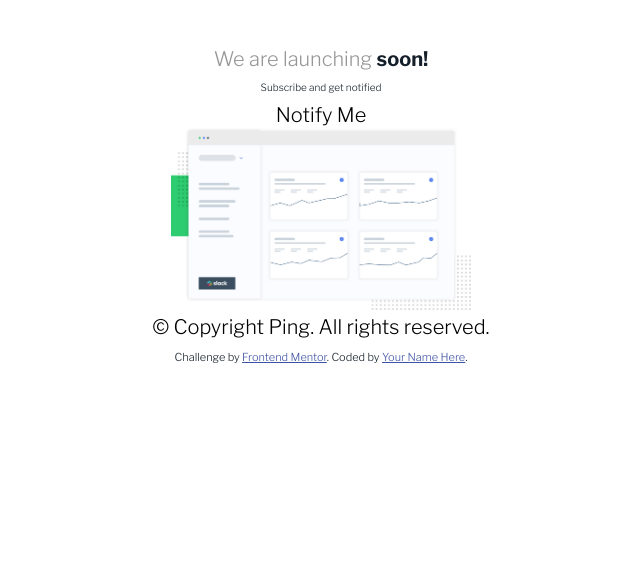
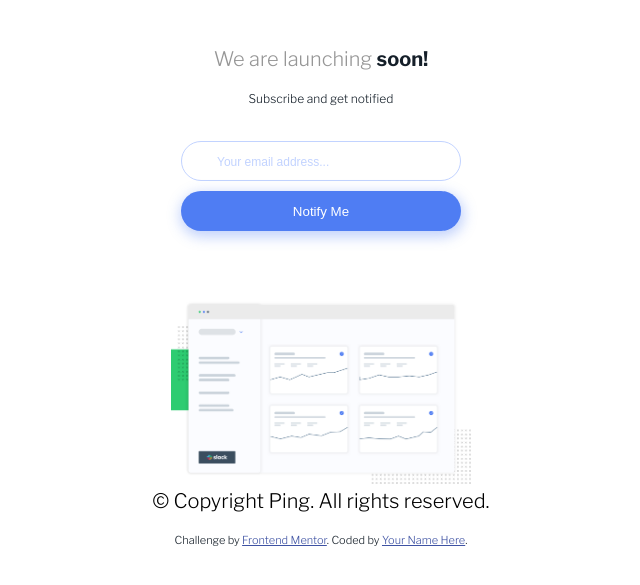
Before and after one commit to dolgopolov-v/ping-coming-soon-page-master, a plain HTML site: page index.html in a window 1280 px wide. Shown: the part 103-688 px from the top of the page, without its empty margins (319-959 px from the left). Drawn offline with nearby package versions, Linux system fonts and the light colour scheme.

Commit message:
styling main section

```diff
--- a/CSS/styles.css
+++ b/CSS/styles.css
@@ -35,8 +35,44 @@ span {
 }
 
 p {
-  font-size: 10px;
+  margin-top: 20px;
+  font-size: 12px;
   color: var(--very-dark-blue);
+  margin-bottom: 35px;
+}
+
+.Subscribe-form {
+
+}
+input {
+  box-sizing: border-box;
+  height: 40px;
+  width: 280px;
+  display: block;
+  margin: 0 auto;
+  border-radius: 25px;
+  padding-left: 35px;
+  border: 1px solid;
+  border-color: var(--pale-blue);
+}
+
+::placeholder {
+  color: var(--pale-blue);
+  font-size: 12px;
+}
+
+button {
+  box-sizing: border-box;
+  height: 40px;
+  width: 280px;
+  display: block;
+  margin: 10px auto 70px;
+  border-radius: 25px;
+  background-color: var(--blue);
+  font-weight: 300;
+  color: white;
+  border: none;
+  box-shadow: 1px 4px 13px 2px rgba(79, 125, 243, 0.35);
 }
 
 .illustration {
--- a/index.html
+++ b/index.html
@@ -36,7 +36,8 @@
     <p>Subscribe and get notified</p>
   </header>
   <div class="Subscribe-form">
-    Notify Me
+    <input type="email" name="mail" placeholder="Your email address...">
+    <button type="submit" name="button">Notify Me</button>
   </div>
   <div class="dashboard-illustration">
     <img class="illustration" src="images/illustration-dashboard.png" alt="dashboard">
```
Also changed, not shown: design/mobile-design — копия.jpg (added).
